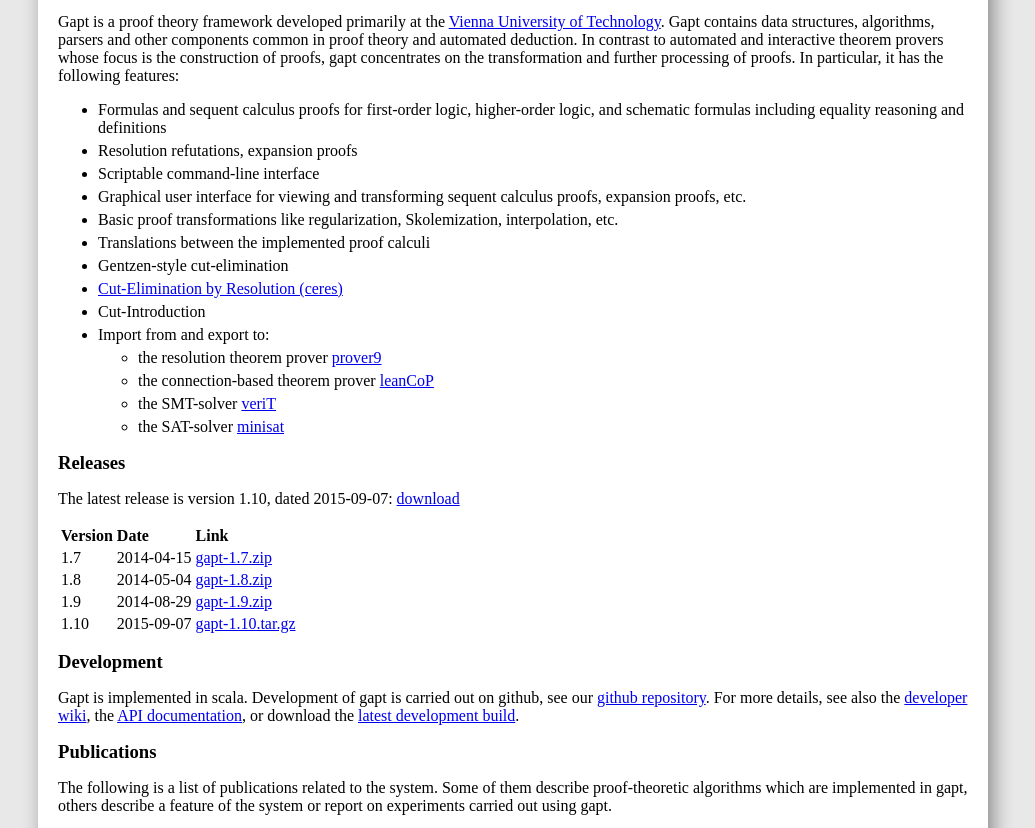
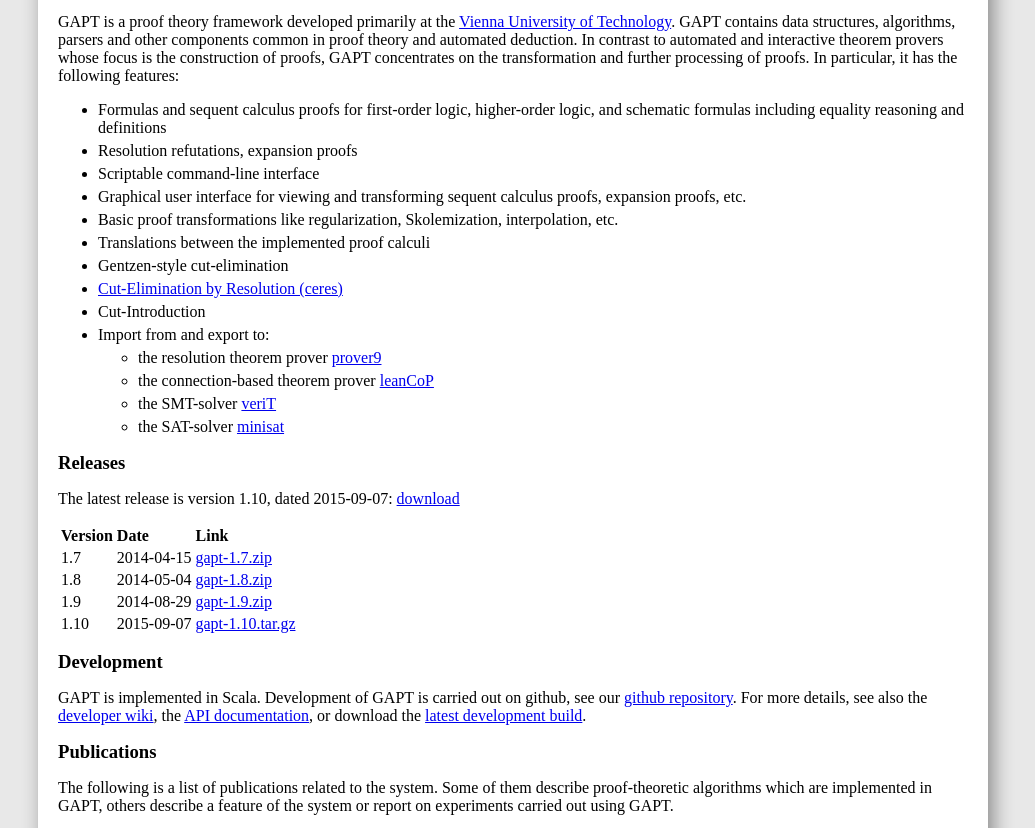
Before and after one commit to gapt/website, a plain HTML site: page index.html in a window 1280 px wide. Shown: the part 94-922 px from the top of the page, without its empty margins (127-1162 px from the left). Drawn offline with Linux system fonts and the light colour scheme.

Commit message:
Make project name consistent with user manual.

```diff
--- a/index.html
+++ b/index.html
@@ -3,7 +3,7 @@
 
 <head>
   <meta http-equiv="Content-Type" content="text/html; charset=ISO-8859-1">
-  <title>Gapt</title>
+  <title>GAPT</title>
   <link rel="stylesheet" href="style.css">
 </head>
 
@@ -20,10 +20,10 @@
 </table>
 
 <p>
-Gapt is a proof theory framework developed primarily at the <a href="http://www.tuwien.ac.at/">Vienna University of Technology</a>.
-Gapt contains data structures, algorithms, parsers and other components common in
+GAPT is a proof theory framework developed primarily at the <a href="http://www.tuwien.ac.at/">Vienna University of Technology</a>.
+GAPT contains data structures, algorithms, parsers and other components common in
 proof theory and automated deduction. In contrast to automated and interactive theorem provers whose focus
-is the construction of proofs, gapt concentrates on the transformation and further processing
+is the construction of proofs, GAPT concentrates on the transformation and further processing
 of proofs. In particular, it has the following features:
 </p>
 
@@ -66,7 +66,7 @@
 <h2>Development</h2>
 
 <p>
-Gapt is implemented in scala. Development of gapt is carried out
+GAPT is implemented in Scala. Development of GAPT is carried out
 on github, see our <a href="https://github.com/gapt/gapt">github repository</a>. For more
 details, see also the <a href="https://github.com/gapt/gapt/wiki">developer wiki</a>,
 the <a href="api/">API documentation</a>, or download
@@ -77,8 +77,8 @@
 
 <p>
 The following is a list of publications related to the system. Some of them describe proof-theoretic algorithms
-which are implemented in gapt, others describe a feature of the system or report on experiments carried
-out using gapt.
+which are implemented in GAPT, others describe a feature of the system or report on experiments carried
+out using GAPT.
 </p>
 
 <ul>
```
